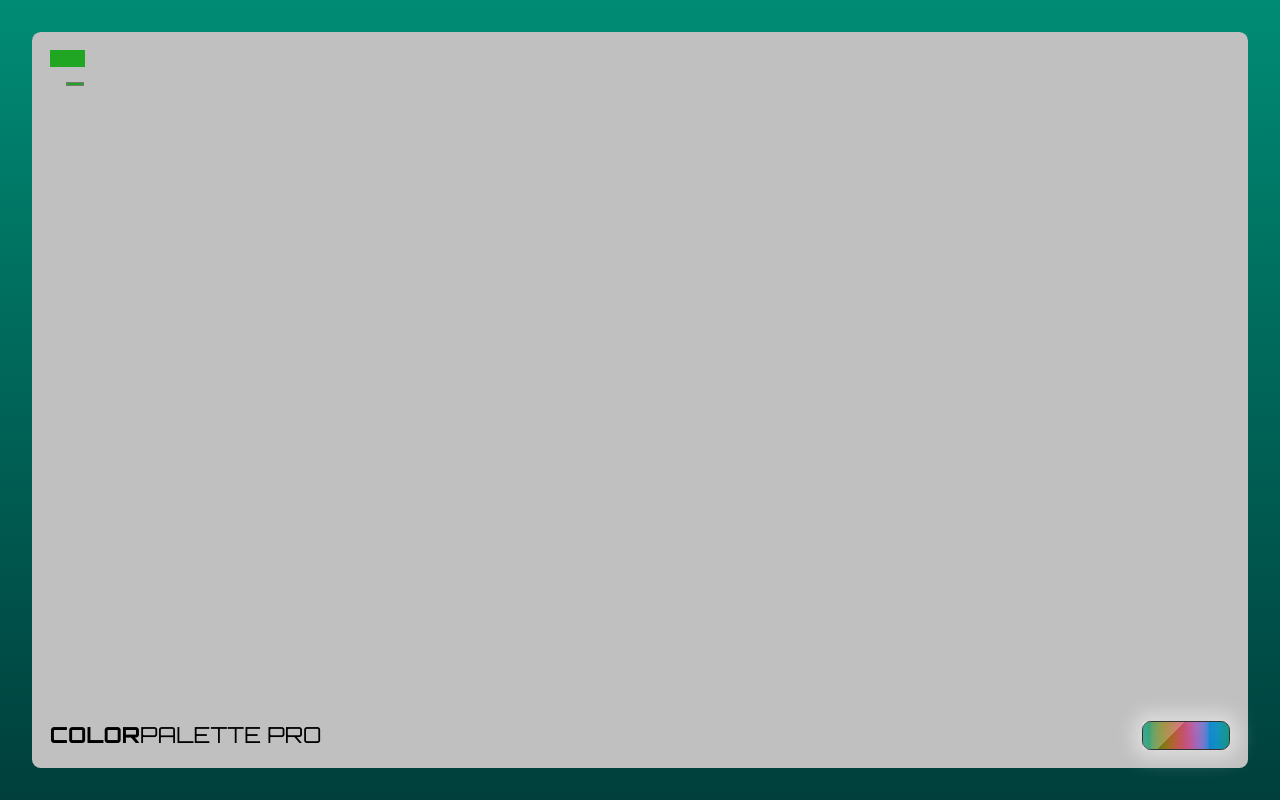
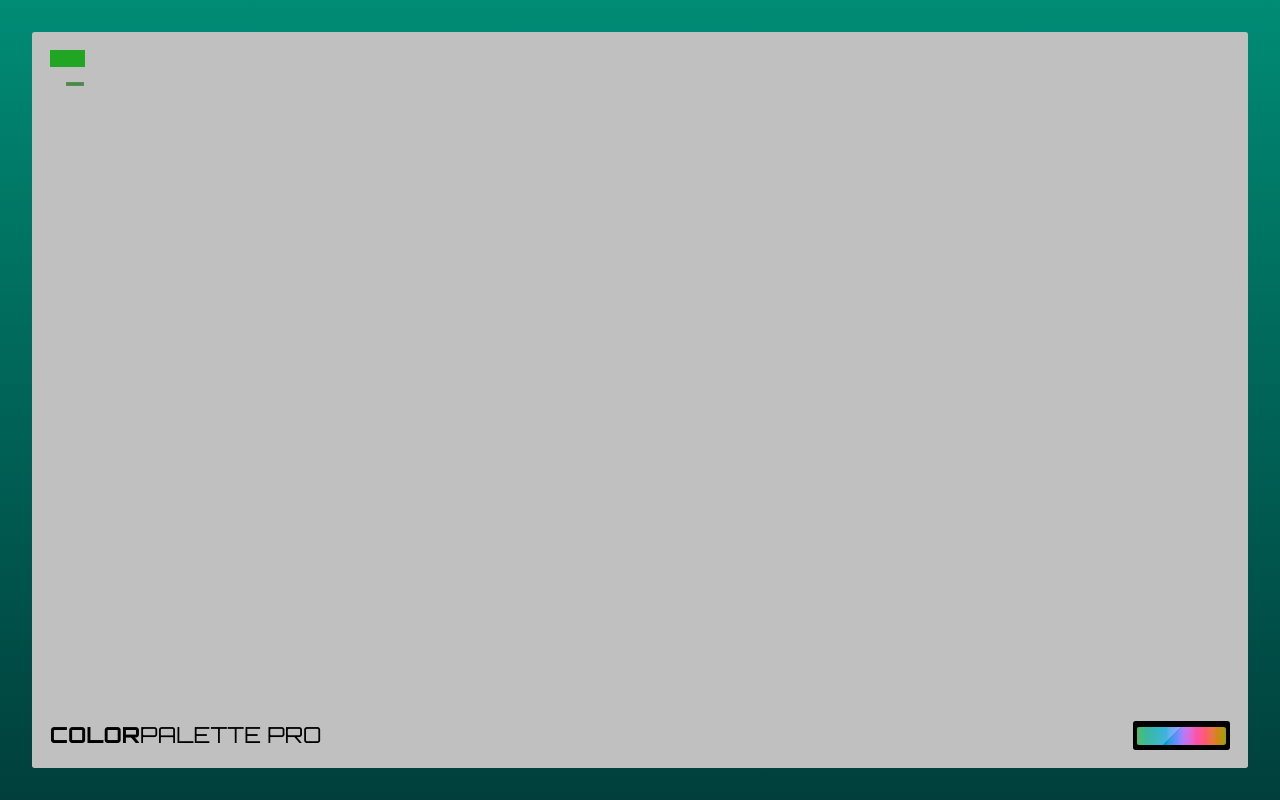
Before and after one commit to royalfig/color-palette-generator, a React (Vite) app: page / in a window 1280 px wide. Built offline with nearby package versions, Linux system fonts and the light colour scheme.

Commit message:
display comp

```diff
--- a/src/App.tsx
+++ b/src/App.tsx
@@ -3,27 +3,28 @@ import './css/Defaults.css'
 import './css/Variables.css'
 import './css/App.css'
 import { useState } from 'react'
-import {createPalettes} from './util/palettes/palettes.js'
+import { createPalettes } from './util/palettes/palettes.js'
+import { Display } from './components/display/Display'
+import { VibrancyModule } from './components/vibrancy_module/VibrancyModule'
 
 export default function App() {
-    const [color, setColor] = useState('#21a623')
+  const [color, setColor] = useState('#21a623')
+  const palettes = createPalettes(color)
 
-    const palettes = createPalettes(color)
-
-
+  // const palettes = createPalettes(color)
 
   return (
     <main>
       <div className="synth-container">
         <div className="synth-left">
-            <div className="current-color">
-                <div style={{backgroundColor: palettes.complementary.original[0].hex, height: '1rem', width: '2rem' }}>
-
-                </div>
-            </div>
-            <div className='color-selector'>
-                <input type="color" value={color} onChange={(e) => setColor(e.target.value)}/>
-            </div>
+          <div className="current-color">
+            <div
+              style={{ backgroundColor: palettes.complementary.original[0].hex, height: '1rem', width: '2rem' }}
+            ></div>
+          </div>
+          <div className="color-selector">
+            <input type="color" value={color} onChange={e => setColor(e.target.value)} />
+          </div>
         </div>
         <div className="synth-center"></div>
         <div className="synth-right"></div>
@@ -31,7 +32,9 @@ export default function App() {
           <h1 className="brand">
             <span>Color</span>Palette Pro
           </h1>
-          <div className="vibrancy-module relative"></div>
+          <Display>
+            <VibrancyModule palettes={palettes} />
+          </Display>
         </div>
       </div>
     </main>
--- /dev/null
+++ b/src/components/display/Display.tsx
@@ -0,0 +1,4 @@
+import "./display.css";
+export function Display({ children }: { children: React.ReactNode; }) {
+  return <div className="display">{children}</div>;
+}
--- /dev/null
+++ b/src/components/display/display.css
@@ -0,0 +1,8 @@
+.display {
+    display: flex;
+    align-items: center;
+    justify-content: center;
+    padding: var(--spacing-02);
+    background-color: #000;
+    border-radius: var(--radius);
+}
--- /dev/null
+++ b/src/components/vibrancy_module/VibrancyModule.tsx
@@ -0,0 +1,19 @@
+import "./vibrancy_module.css"
+
+export function VibrancyModule({palettes}) {
+
+
+    const colors = palettes.polychromia.keel.reduce((acc, curr, idx) => {
+
+        acc[`--vm-${idx}`] = curr.hex;
+
+        return acc;
+
+
+    }, {})
+    console.log("🚀 ~ file: VibrancyModule.tsx:14 ~ colors ~ colors:", colors)
+
+    return (
+        <div className="vibrancy-module relative" style={colors}></div>
+    )
+}
--- /dev/null
+++ b/src/components/vibrancy_module/vibrancy_module.css
@@ -0,0 +1,24 @@
+.vibrancy-module {
+  width: 5rem;
+  height: 1rem;
+  line-height: 0;
+  background-image: linear-gradient(
+    to right in oklab,
+    var(--vm-0),
+    var(--vm-1),
+    var(--vm-2),
+    var(--vm-3),
+    var(--vm-4),
+    var(--vm-5),
+    var(--vm-6),
+    var(--vm-7),
+    var(--vm-8),
+    var(--vm-9)
+  );
+  border-radius: var(--radius);
+
+  &::after {
+    background-image: conic-gradient(from 225deg at 49% -3%, #ffff 0%, #fff0 100%);
+    opacity: 0.25;
+  }
+}
--- a/src/css/App.css
+++ b/src/css/App.css
@@ -47,18 +47,3 @@ main {
     content: '';
   }
 }
-
-.vibrancy-module {
-  width: 5rem;
-
-  /* overflow: hidden; */
-  background-image: linear-gradient(to right in lch longer hue, lch(50% 50 180deg), lch(50% 50 181deg));
-  border: 1px solid #333;
-  border-radius: var(--radius);
-  box-shadow: 0 0 1rem 0.5rem rgb(255 255 255 / 45%);
-
-  &::after {
-    background-image: conic-gradient(from 225deg at 49% -3%, #ffff 0%, #fff0 100%);
-    opacity: 0.25;
-  }
-}
--- a/src/css/Variables.css
+++ b/src/css/Variables.css
@@ -13,7 +13,7 @@
   --spacing-12: 6rem;
   --spacing-13: 10rem;
   --gap: var(--spacing-06);
-  --radius: 0.5em;
+  --radius: 0.15em;
   --small: 0.833rem;
   --x-small: min(0.75rem, 14px);
   --button-padding: 0.4em 0.8em;
```
Also changed, not shown: 1 other file (tests, documents, lock files or other folders).
